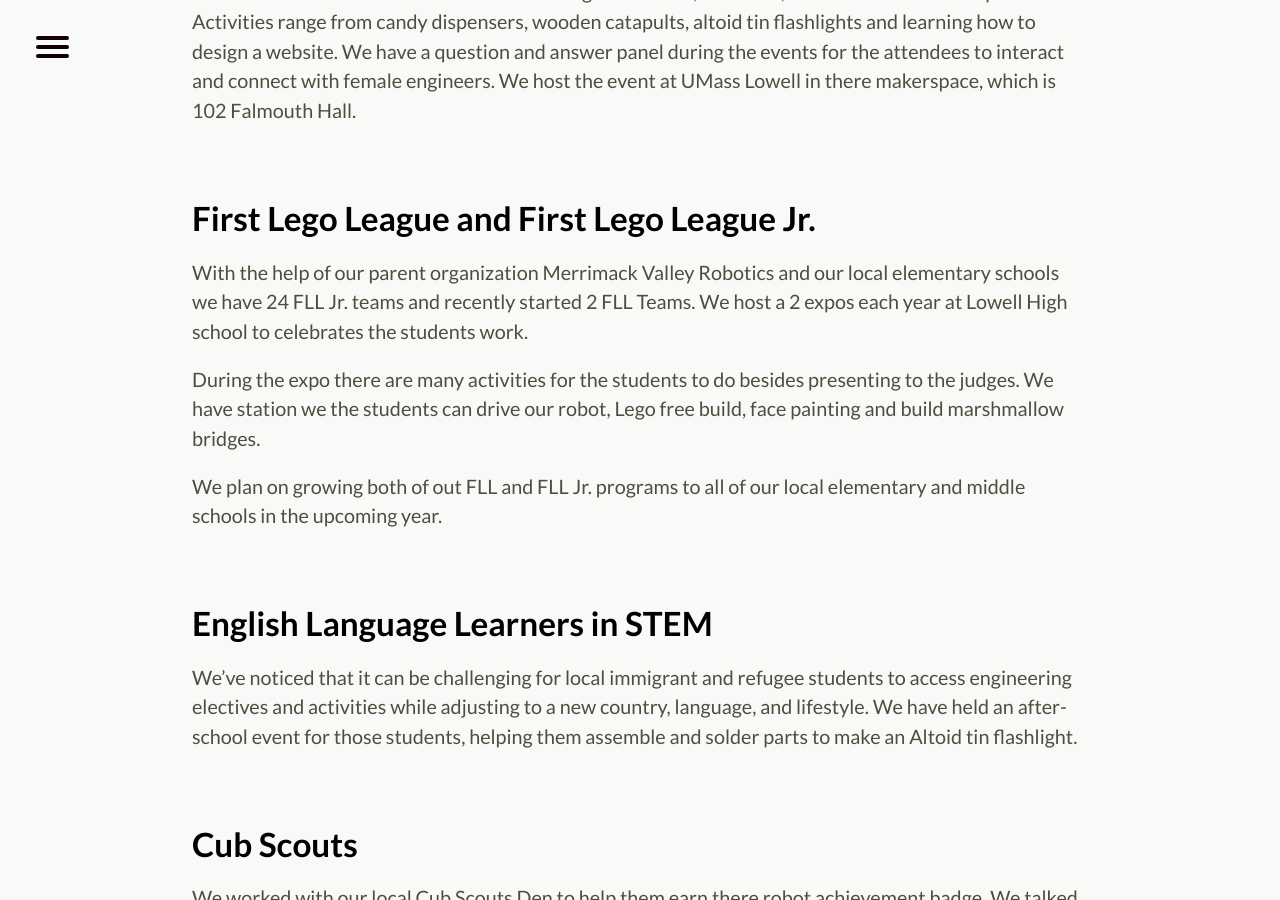
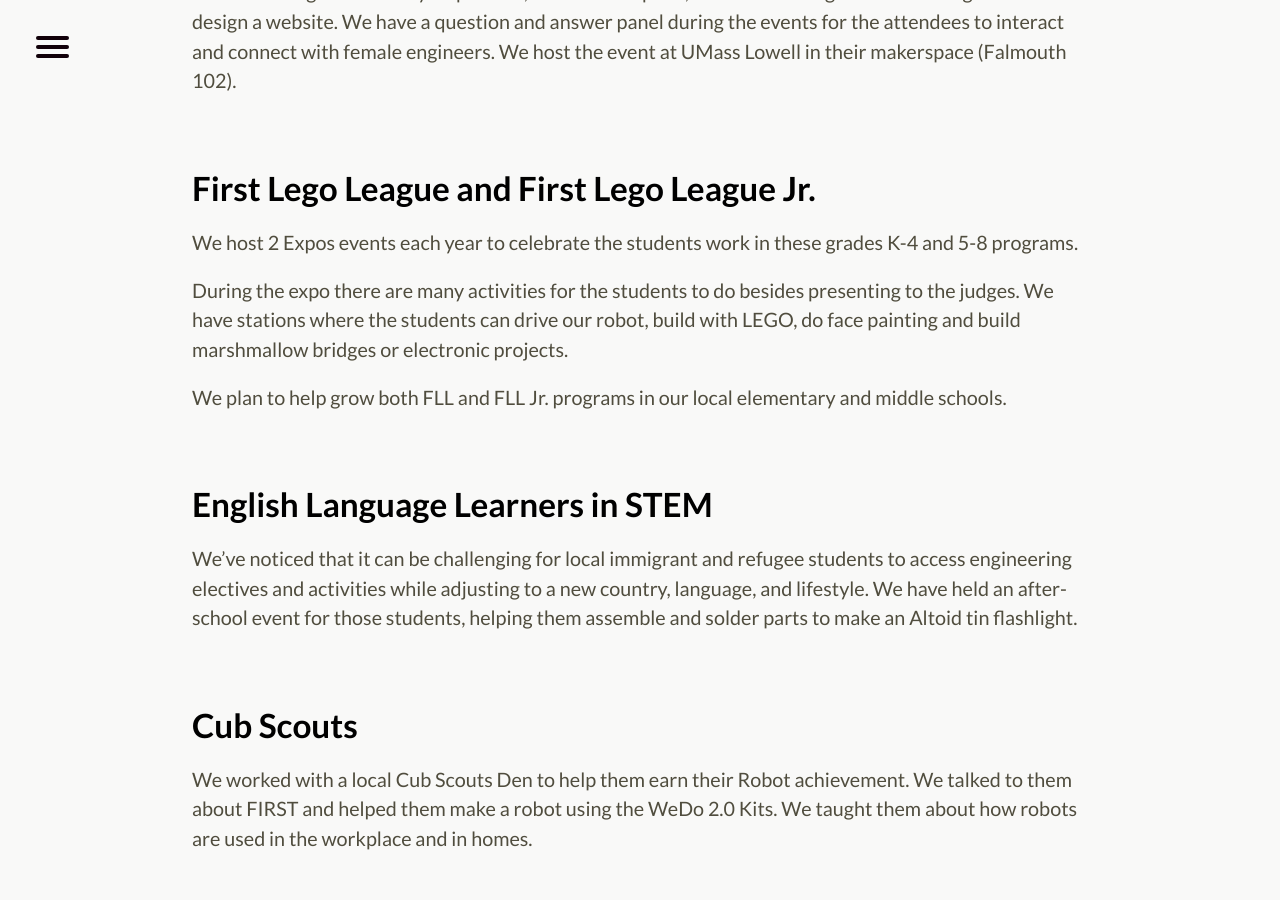
Before and after one commit to perSEVERE-5962/frc5962, a Jekyll site: the page built from outreach.md, in a window 1280 px wide and 900 px high, scrolled down 986 px. Built offline with Jekyll 4.4.1, drawn with Linux system fonts in a browser that asks for light colours; some of the changed text lies outside the part shown.

Commit message:
Updated Outreach

```diff
--- a/outreach.md
+++ b/outreach.md
@@ -7,38 +7,38 @@
 ### Our Mission
 **The mission of Merrimack Valley Robotics, Inc. and FRC Team 5962 is to promote growth of Science, Technology, Engineering, and Math (STEM) activities for students in kindergarten through 12th grade within the Merrimack Valley and surrounding areas of Massachusetts and Southern New Hampshire.**
 
-With the help of our parent organization Merrimack Valley Robotics we host several outreach events every year along with supporting a FIRST Robotics Competition team, 24 FIRST Lego League Jr. teams and 2 FIRST Lego League teams.
+With the help of our parent organization, Merrimack Valley Robotics, we engage in several outreach events every year.
 <div class="divider"></div>
 ## Women in STEM
 Our Women in STEM event allows girls grades 7 to 12 to interact and connect with female engineers and engineering students from around the area. Through hands-on, fun workshops, girls can see just how fun STEM can be. The event is free to registrants and lunch is generously provided by UMass Lowell. We have had 6 events so far from our first event in 2016 with 12 girls and our last one in 2018 with 50 girls in attendance.
 
-At the event the students do activities learning mechanical, electrical, software and leadership skills. Activities range from candy dispensers, wooden catapults, altoid tin flashlights and learning how to design a website. We have a question and answer panel during the events for the attendees to interact and connect with female engineers. We host the event at UMass Lowell in there makerspace, which is 102 Falmouth Hall.
+At the event the students do activities learning mechanical, electrical, software and leadership skills. Activities range from candy dispensers, wooden catapults, altoid tin flashlights and learning how to design a website. We have a question and answer panel during the events for the attendees to interact and connect with female engineers. We host the event at UMass Lowell in their makerspace (Falmouth 102).
 <div class="divider"></div>
 ## First Lego League and First Lego League Jr.
-With the help of our parent organization Merrimack Valley Robotics and our local elementary schools we have 24 FLL Jr. teams and recently started 2 FLL Teams. We host a 2 expos each year at Lowell High school to celebrates the students work.
+We host 2 Expos events each year to celebrate the students work in these grades K-4 and 5-8 programs.
 
-During the expo there are many activities for the students to do besides presenting to the judges. We have station we the students can drive our robot, Lego free build, face painting and build marshmallow bridges.
+During the expo there are many activities for the students to do besides presenting to the judges. We have stations where the students can drive our robot, build with LEGO, do face painting and build marshmallow bridges or electronic projects.
 
-We plan on growing both of out FLL and FLL Jr. programs to all of our local elementary and middle schools in the upcoming year.
+We plan to help grow both FLL and FLL Jr. programs in our local elementary and middle schools.
 <div class="divider"></div>
 ## English Language Learners in STEM
 We’ve noticed that it can be challenging for local immigrant and refugee students to access engineering electives and activities while adjusting to a new country, language, and lifestyle. We have held an after-school event for those students, helping them assemble and solder parts to make an Altoid tin flashlight.
 <div class="divider"></div>
 ## Cub Scouts
-We worked with our local Cub Scouts Den to help them earn there robot achievement badge. We talked to them about FIRST and helped them make a robot using the We Do 2.0 Kits. With the kits we provided we taught them about how robots are used in the workplace and with our help they made a robot hand.
+We worked with a local Cub Scouts Den to help them earn their Robot achievement. We talked to them about FIRST and helped them make a robot using the WeDo 2.0 Kits. We taught them about how robots are used in the workplace and in homes.
 <div class="divider"></div>
 ## Lowell Spinners
-Each summer we host a STEM night at a Lowell Spinners Baseball game. During this event we introduce passerby's to our robots and what FIRST is and the several programs we offer locally. We let kids drive our robot and have several raffle. In the past years our robot has thrown the first pitch at the Lowell Spinners baseball game. We have worked with other FRC teams to spread FIRST at this event.
+Each summer we participate in a STEM night at a Lowell Spinners Baseball game. During this event we introduce passersby to our robots, what FIRST is, and the programs we offer locally. We let kids drive our robot. In past years our robot has thrown the first pitch at the Lowell Spinners baseball game. We have worked with other FRC teams to spread FIRST at this event.
 <div class="divider"></div>
 ## Dracut Old Home Day
-Our team attends Dracut Old Home Day, a community gathering, annually. At the event, we host a 50/50 raffle and bring our robot for anyone aged 3 to 73 to drive. This event allows us to inform our community for the benefits and joys of FIRST and
+Our team presents at Dracut Old Home Day, a large annual community gathering. At the event, we bring our robot for anyone aged 3 to 73 to drive. This event allows us to inform our community for the benefits and joys of FIRST and
 STEM. Additionally, we utilize this event for recruitment.
 <div class="divider"></div>
 ## Boston Mini Maker Faire
 We represented NE FIRST at the Boston Maker Faire. We had a booth to present FIRST, specifically FRC to passerby's. We showed our robot and talked about what FIRST is and how you can join a FIRST team near you.
 <div class="divider"></div>
 ## Science Fairs and School Presentations
-The team has been invited by the Dracut Brookside Elementary School and Lowell Public Middle Schools to showcase our robot at their science fair. At the science fairs, we let the children drive our robot in hopes to inspire them to join either FLL or FRC. However, when our robot is not available for display, we showcase our CAD models and inform the children of the amazing opportunities available through FIRST programs.
+The team has been invited by the Dracut Brookside Elementary School and Lowell Public Middle Schools to showcase our robot at their science fairs. At the science fairs, we let the children drive our robot in hopes to inspire them to join either FLL or FRC. If our robot is not available for display, we showcase our CAD models and inform the children of the amazing opportunities available through FIRST programs.
 
 Our team also hosts presentations at Lowell High School and are hoping to reach out to even more schools. At the schools, we give a demo of our robot and a presentation about our team. We also inform them of the many opportunities through FIRST such as FIRST Scholarships. Additionally, we also utilize these events as a method of recruitment.
 <div class="divider"></div>
```
Also changed, not shown: other parts of outreach.md (+1 -1 lines).
